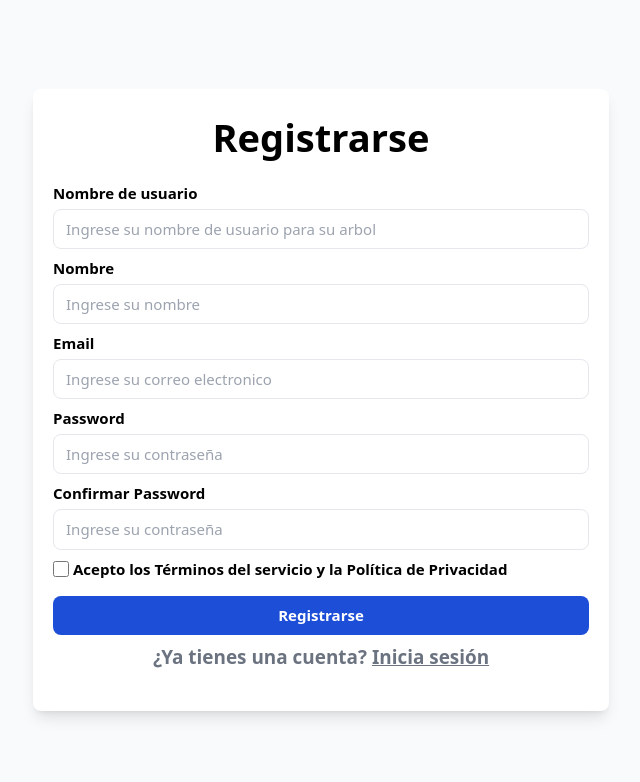
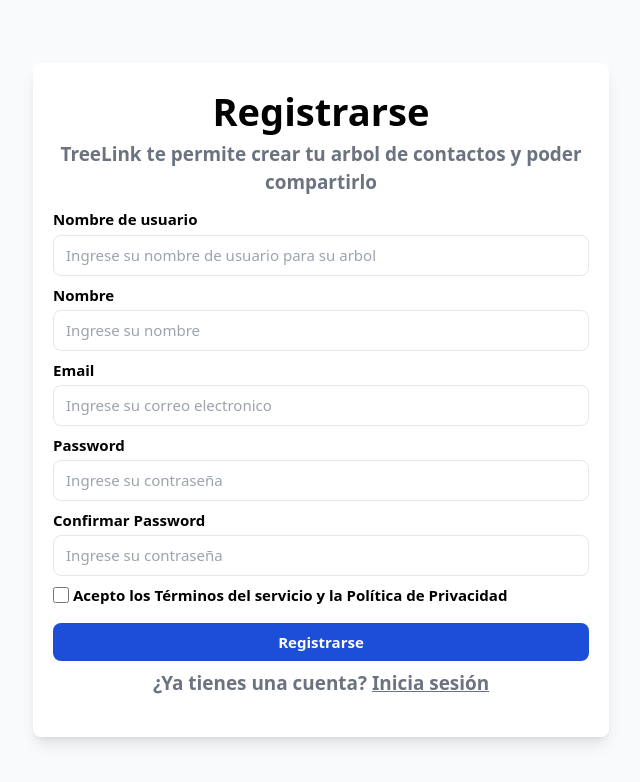
Before and after one commit to JuanDa14/treelink-frontend, a React (Vite) app: page /auth/register in a window 1280 px wide. Shown: the top 782 px of the page, without its empty margins (319-959 px from the left). Built offline with nearby package versions, Linux system fonts and the light colour scheme.

Commit message:
treelink finalizado

```diff
--- a/src/auth/Register.jsx
+++ b/src/auth/Register.jsx
@@ -29,7 +29,11 @@
 		<div className='w-full h-screen'>
 			<div className='h-full p-5 mx-auto max-w-xl flex flex-col justify-center text-step--1 md:p-0'>
 				<div className='shadow-lg p-5 rounded-lg bg-white'>
-					<h1 className='font-bold text-step-3 text-center mb-4'>Registrarse</h1>
+					<h1 className='font-bold text-step-3 text-center'>Registrarse</h1>
+
+					<span className='font-semibold text-gray-500 flex justify-center text-center mb-3 text-step-0'>
+						TreeLink te permite crear tu arbol de contactos y poder compartirlo{' '}
+					</span>
 
 					<Formik
 						initialValues={INITIAL_VALUES}
```
